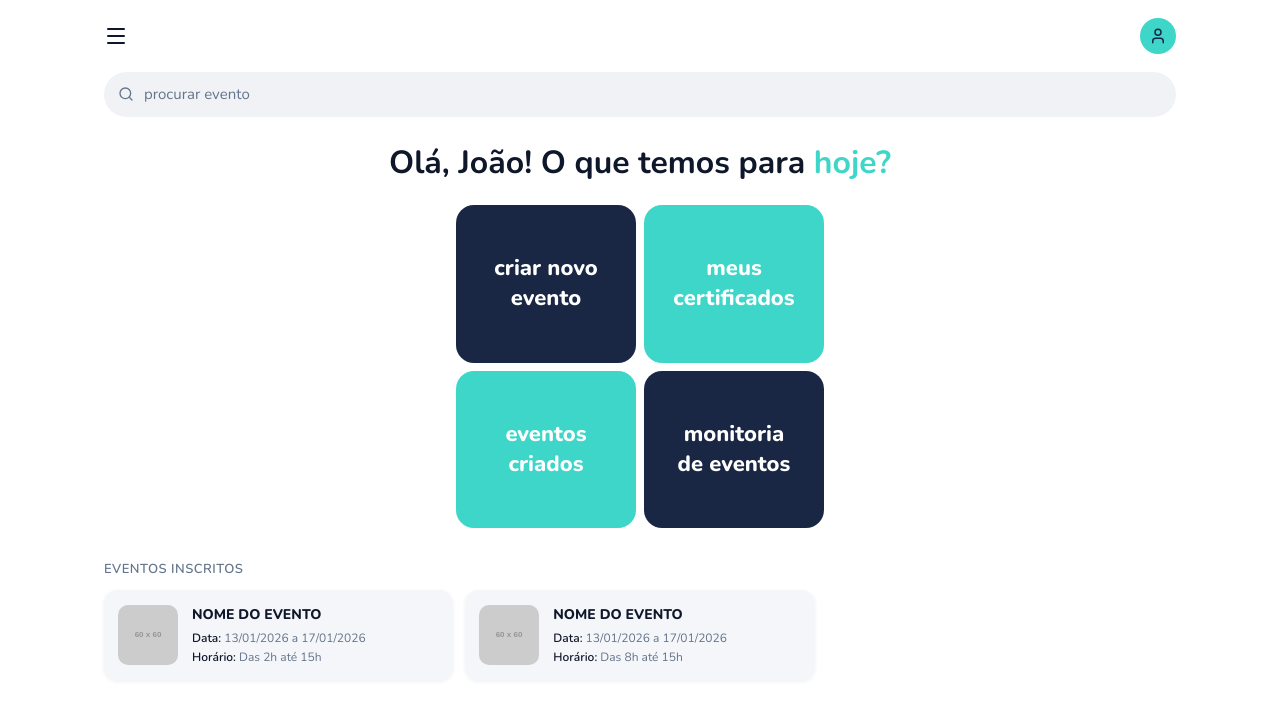
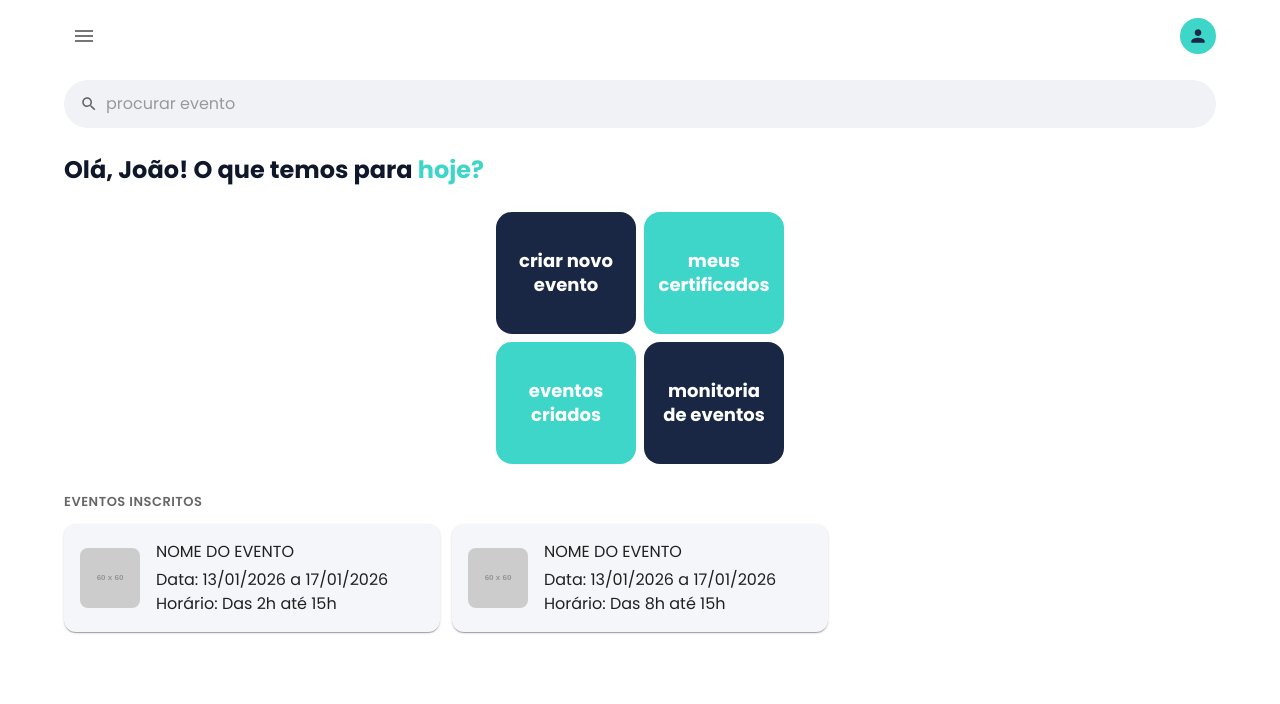
Before and after one commit to UCE020/UCE020-Front, a Next.js app: page / in a window 1280 px wide. Shown: the top 704 px of the page. Built offline with nearby package versions, Linux system fonts and the light colour scheme; what @mui/material-nextjs would draw is missing.

Commit message:
feat: repare bug libs

```diff
--- a/src/app/page.tsx
+++ b/src/app/page.tsx
@@ -2,17 +2,63 @@
 
 import { useState } from "react";
 import {
+  Box,
+  Typography,
+  InputBase,
+  IconButton,
+  Drawer,
+  List,
+  ListItem,
+  ListItemIcon,
+  ListItemText,
+  Grid,
+  Card,
+  CardContent,
+  Avatar,
+  Paper,
+} from "@mui/material";
+import { createTheme, ThemeProvider } from "@mui/material/styles";
+import {
   Search,
   Menu,
-  X,
+  Close,
   Home,
-  FileText,
-  ClipboardList,
-  PlusCircle,
-  CalendarDays,
-  Activity,
-  User,
-} from "lucide-react";
+  Description,
+  Assignment,
+  AddCircle,
+  CalendarMonth,
+  BarChart,
+  Person,
+} from "@mui/icons-material";
+
+// ── Tema ───────────────────────────────────────────────
+const theme = createTheme({
+  palette: {
+    primary:    { main: "#1a2744" },
+    secondary:  { main: "#3dd6c8" },
+    background: { default: "#ffffff", paper: "#f4f6f9" },
+  },
+  typography: {
+    fontFamily: "'Poppins', sans-serif", // ✅ Poppins global
+    h5: { fontWeight: 700 },
+  },
+  components: {
+    MuiDrawer: {
+      styleOverrides: {
+        paper: {
+          backgroundColor: "#1a2744 !important",
+          color: "#ffffff",
+          width: 280,
+        },
+      },
+    },
+    MuiInputBase: {
+      styleOverrides: {
+        root: { fontFamily: "'Poppins', sans-serif" },
+      },
+    },
+  },
+});
 
 interface Event {
   id: string;
@@ -42,339 +88,248 @@ const mockEvents: Event[] = [
   },
 ];
 
+const NAV_ITEMS = [
+  { icon: <Home />,          label: "Início"          },
+  { icon: <Description />,   label: "Certificados"    },
+  { icon: <Assignment />,    label: "Inscrições"      },
+  { icon: <AddCircle />,     label: "Criar evento"    },
+  { icon: <CalendarMonth />, label: "Eventos Criados" },
+  { icon: <BarChart />,      label: "Monitoria"       },
+];
+
+const QUICK_ACTIONS = [
+  { line1: "criar novo",  line2: "evento",       variant: "navy" },
+  { line1: "meus",        line2: "certificados", variant: "teal" },
+  { line1: "eventos",     line2: "criados",      variant: "teal" },
+  { line1: "monitoria",   line2: "de eventos",   variant: "navy" },
+] as const;
+
 function EventCard({ event }: { event: Event }) {
   return (
-    <div className="event-card">
-      <img src={event.imageUrl} alt={event.name} className="event-img" />
-      <div className="event-info">
-        <p className="event-name">{event.name}</p>
-        <p className="event-detail">
-          <span className="label">Data:</span> {event.startDate} a {event.endDate}
-        </p>
-        <p className="event-detail">
-          <span className="label">Horário:</span> {event.time}
-        </p>
-      </div>
-    </div>
+    <Card
+      elevation={1}
+      sx={{
+        display: "flex",
+        alignItems: "center",
+        gap: 2,
+        p: 2,
+        borderRadius: 3,
+        cursor: "pointer",
+        transition: "transform .15s, box-shadow .15s",
+        "&:hover": { transform: "translateY(-2px)", boxShadow: 4 },
+      }}
+    >
+      <Box
+        component="img"
+        src={event.imageUrl}
+        alt={event.name}
+        sx={{ width: 60, height: 60, borderRadius: 2, objectFit: "cover", flexShrink: 0 }}
+      />
+      <CardContent sx={{ p: "0 !important", flex: 1, minWidth: 0 }}>
+        <Typography fontWeight={700} fontSize={13} noWrap sx={{ mb: 0.5 }}>
+          {event.name}
+        </Typography>
+        <Typography fontSize={11} color="text.secondary" lineHeight={1.6}>
+          <Box component="span" fontWeight={600} color="text.primary">Data: </Box>
+          {event.startDate} a {event.endDate}
+        </Typography>
+        <Typography fontSize={11} color="text.secondary" lineHeight={1.6}>
+          <Box component="span" fontWeight={600} color="text.primary">Horário: </Box>
+          {event.time}
+        </Typography>
+      </CardContent>
+    </Card>
   );
 }
-
-const NAV_ITEMS = [
-  { icon: <Home size={18} />,        label: "Início"         },
-  { icon: <FileText size={18} />,    label: "Certificados"   },
-  { icon: <ClipboardList size={18}/>,label: "Inscrições"     },
-  { icon: <PlusCircle size={18} />,  label: "Criar evento"   },
-  { icon: <CalendarDays size={18}/>, label: "Eventos Criados"},
-  { icon: <Activity size={18} />,    label: "Monitoria"      },
-];
-
-const QUICK_ACTIONS: { line1: string; line2: string; color: "primary" | "secondary" }[] = [
-  { line1: "criar novo",   line2: "evento",       color: "primary"   },
-  { line1: "meus",         line2: "certificados", color: "secondary" },
-  { line1: "eventos",      line2: "criados",      color: "secondary" },
-  { line1: "monitoria", line2: "de eventos",      color: "primary"   },
-];
-
-const CSS = `
-  @import url('https://fonts.googleapis.com/css2?family=Nunito:wght@400;600;700;800&display=swap');
-
-  *, *::before, *::after { box-sizing: border-box; margin: 0; padding: 0; }
-
-  :root {
-    --navy:    #1a2744;
-    --teal:    #3dd6c8;
-    --bg:      #ffffff;
-    --card-bg: #f4f6f9;
-    --surface: #f0f2f5;
-    --text:    #0f172a;
-    --muted:   #64748b;
-    --radius:  14px;
-    --gutter:  16px;
-    --content: 1200px;
-    --btn-size: 140px;
-    --btn-gap:  8px;
-  }
-
-  body { font-family: 'Nunito', sans-serif; background: var(--bg); color: var(--text); }
-
-  /* Shell */
-  .shell { width: 100%; min-height: 100dvh; background: var(--bg); }
-
-  .inner {
-    width: 100%;
-    max-width: var(--content);
-    margin: 0 auto;
-    padding: 0 var(--gutter);
-  }
-
-  /* Header */
-  .header {
-    display: flex;
-    align-items: center;
-    justify-content: space-between;
-    padding: 18px var(--gutter) 10px;
-    max-width: var(--content);
-    margin: 0 auto;
-  }
-  .menu-btn {
-    background: none; border: none;
-    color: var(--text); cursor: pointer;
-    display: flex; align-items: center;
-  }
-  .avatar {
-    width: 36px; height: 36px;
-    border-radius: 50%;
-    background: var(--teal);
-    display: flex; align-items: center; justify-content: center;
-    color: var(--navy);
-  }
-
-  /* Search */
-  .search-wrap { position: relative; margin-top: 8px; }
-  .search-wrap svg {
-    position: absolute;
-    left: 14px; top: 50%;
-    transform: translateY(-50%);
-    color: var(--muted);
-    pointer-events: none;
-  }
-  .search-input {
-    width: 100%;
-    padding: 11px 14px 11px 40px;
-    border-radius: 50px;
-    border: none;
-    background: var(--surface);
-    color: var(--text);
-    font-family: inherit;
-    font-size: 14px;
-    outline: none;
-    transition: box-shadow .2s;
-  }
-  .search-input::placeholder { color: var(--muted); }
-  .search-input:focus { box-shadow: 0 0 0 2px var(--teal); }
-
-  /* Greeting */
-  .greeting {
-    padding: 24px 0 8px;
-    font-size: 30px;
-    font-weight: 700;
-    line-height: 1.4;
-    text-align: center;
-  }
-  .greeting span { color: var(--teal); }
-
-  /* Quick Actions */
-  .actions-grid {
-    display: grid;
-    grid-template-columns: repeat(2, var(--btn-size));
-    gap: var(--btn-gap);
-    padding: 12px 0;
-    justify-content: center;
-  }
-
-  .action-btn {
-    width: var(--btn-size);
-    height: calc(var(--btn-size) * 7 / 8);
-    display: flex;
-    flex-direction: column;
-    align-items: center;
-    justify-content: center;
-    border: none;
-    border-radius: 18px;
-    cursor: pointer;
-    font-family: 'Nunito', sans-serif;
-    font-size: 22px;
-    font-weight: 800;
-    line-height: 1.35;
-    text-align: center;
-    padding: 10px 8px;
-    transition: filter .15s, transform .15s;
-  }
-  .action-btn:hover { filter: brightness(0.93); transform: translateY(-1px); }
-  .action-btn.primary   { background: var(--navy); color: #ffffff; }
-  .action-btn.secondary { background: var(--teal); color: #ffffff; }
-
-  /* Events */
-  .section-title {
-    padding: 20px 0 10px;
-    font-size: 13px;
-    color: var(--muted);
-    font-weight: 600;
-    letter-spacing: .5px;
-    text-transform: uppercase;
-  }
-
-  .events-list {
-    display: grid;
-    grid-template-columns: 1fr;
-    gap: 12px;
-    padding-bottom: 40px;
-  }
-
-  .event-card {
-    background: var(--card-bg);
-    border-radius: var(--radius);
-    display: flex;
-    align-items: center;
-    gap: 14px;
-    padding: 14px;
-    box-shadow: 0 1px 4px rgba(0,0,0,0.06);
-    cursor: pointer;
-    transition: transform .15s, box-shadow .15s;
-  }
-  .event-card:hover { transform: translateY(-2px); box-shadow: 0 4px 12px rgba(0,0,0,0.10); }
-  .event-img { width: 60px; height: 60px; border-radius: 10px; object-fit: cover; flex-shrink: 0; }
-  .event-info { flex: 1; min-width: 0; }
-  .event-name {
-    font-size: 13px; font-weight: 800; margin-bottom: 4px;
-    white-space: nowrap; overflow: hidden; text-overflow: ellipsis;
-  }
-  .event-detail { font-size: 11px; color: var(--muted); line-height: 1.6; }
-  .label { color: var(--text); font-weight: 600; }
-
-  /* Overlay */
-  .overlay {
-    position: fixed; inset: 0;
-    background: rgba(0,0,0,.55);
-    z-index: 40; opacity: 0; pointer-events: none;
-    transition: opacity .25s;
-  }
-  .overlay.open { opacity: 1; pointer-events: all; }
-
-  /* Drawer */
-  .drawer {
-    position: fixed; top: 0; left: 0;
-    width: 280px; height: 100dvh;
-    background: var(--navy); z-index: 50;
-    transform: translateX(-100%);
-    transition: transform .28s cubic-bezier(.4,0,.2,1);
-    display: flex; flex-direction: column; padding: 0 0 32px;
-  }
-  .drawer.open { transform: translateX(0); }
-
-  .drawer-header {
-    display: flex; align-items: center; justify-content: space-between;
-    padding: 20px 20px 16px;
-    border-bottom: 1px solid rgba(255,255,255,.07);
-  }
-  .drawer-logo { font-size: 17px; font-weight: 800; color: var(--teal); letter-spacing: -.5px; }
-  .close-btn {
-    background: none; border: none;
-    color: rgba(255,255,255,0.5); cursor: pointer;
-    display: flex; align-items: center;
-  }
-
-  .nav-list { list-style: none; padding: 12px 0; flex: 1; }
-  .nav-item {
-    display: flex; align-items: center; gap: 14px;
-    padding: 14px 22px;
-    font-size: 14px; font-weight: 600; color: #f0f4ff;
-    cursor: pointer;
-    border-radius: 0 50px 50px 0; margin-right: 16px;
-    transition: background .15s, color .15s;
-  }
-  .nav-item:hover  { background: rgba(61,214,200,.12); color: var(--teal); }
-  .nav-item.active { background: rgba(61,214,200,.18); color: var(--teal); }
-  .nav-item svg { flex-shrink: 0; }
-
-  /* Breakpoints */
-  @media (min-width: 768px) {
-    :root { --gutter: 32px; --btn-size: 160px; }
-    .greeting { font-size: 28px; }
-    .search-input { font-size: 15px; }
-    .events-list { grid-template-columns: repeat(2, 1fr); }
-    .event-name { font-size: 14px; }
-    .event-detail { font-size: 12px; }
-  }
-
-  @media (min-width: 1024px) {
-    :root { --gutter: 48px; --btn-size: 180px; }
-    .greeting { font-size: 32px; }
-    .events-list { grid-template-columns: repeat(3, 1fr); }
-  }
-
-  @media (min-width: 1280px) {
-    :root { --gutter: 64px; }
-  }
-`;
 
 export default function HomePage() {
   const [drawerOpen, setDrawerOpen] = useState(false);
   const [search, setSearch] = useState("");
 
+  const userName = "João"; // 👈 substitua pela sua fonte de dados
+
+  const filtered = mockEvents.filter(
+    (e) => search === "" || e.name.toLowerCase().includes(search.toLowerCase())
+  );
+
   return (
-    <>
-      <style>{CSS}</style>
+    <ThemeProvider theme={theme}>
+      {/* ✅ Apenas Poppins, todos os pesos necessários */}
+      <style>{`
+        @import url('https://fonts.googleapis.com/css2?family=Poppins:wght@400;500;600;700;800&display=swap');
+        * { font-family: 'Poppins', sans-serif; }
+      `}</style>
 
-      <div className="shell">
-        <div className={`overlay${drawerOpen ? " open" : ""}`} onClick={() => setDrawerOpen(false)} />
+      <Box sx={{ minHeight: "100dvh", bgcolor: "background.default" }}>
 
-        <nav className={`drawer${drawerOpen ? " open" : ""}`}>
-          <div className="drawer-header">
-            <span className="drawer-logo">Kauan</span>
-            <button className="close-btn" onClick={() => setDrawerOpen(false)}>
-              <X size={20} />
-            </button>
-          </div>
-          <ul className="nav-list">
+        {/* Drawer */}
+        <Drawer open={drawerOpen} onClose={() => setDrawerOpen(false)}>
+          <Box
+            sx={{
+              display: "flex",
+              alignItems: "center",
+              justifyContent: "space-between",
+              px: 2.5,
+              py: 2.5,
+              borderBottom: "1px solid rgba(255,255,255,.07)",
+            }}
+          >
+            <Typography fontWeight={800} fontSize={17} sx={{ color: "#3dd6c8", letterSpacing: "-.5px" }}>
+              Kauan
+            </Typography>
+            <IconButton onClick={() => setDrawerOpen(false)} sx={{ color: "rgba(255,255,255,0.5)" }}>
+              <Close />
+            </IconButton>
+          </Box>
+
+          <List sx={{ pt: 1.5 }}>
             {NAV_ITEMS.map((item, i) => (
-              <li
+              <ListItem
                 key={item.label}
-                className={`nav-item${i === 0 ? " active" : ""}`}
                 onClick={() => setDrawerOpen(false)}
+                sx={{
+                  borderRadius: "0 50px 50px 0",
+                  mr: 2,
+                  cursor: "pointer",
+                  bgcolor: i === 0 ? "rgba(61,214,200,.18)" : "transparent",
+                  color: i === 0 ? "#3dd6c8" : "rgba(255,255,255,0.85)",
+                  "&:hover": { bgcolor: "rgba(61,214,200,.12)", color: "#3dd6c8" },
+                }}
               >
-                {item.icon}
-                {item.label}
-              </li>
+                <ListItemIcon sx={{ color: "inherit", minWidth: 36 }}>{item.icon}</ListItemIcon>
+                <ListItemText
+                  primary={item.label}
+                  primaryTypographyProps={{ fontWeight: 600, fontSize: 14 }}
+                />
+              </ListItem>
             ))}
-          </ul>
-        </nav>
+          </List>
+        </Drawer>
 
-        <header className="header">
-          <button className="menu-btn" onClick={() => setDrawerOpen(true)}>
-            <Menu size={24} />
-          </button>
-          <div className="avatar">
-            <User size={18} />
-          </div>
-        </header>
+        {/* Header */}
+        <Box
+          sx={{
+            display: "flex",
+            alignItems: "center",
+            justifyContent: "space-between",
+            px: 3,
+            py: 2,
+            maxWidth: 1200,
+            mx: "auto",
+          }}
+        >
+          <IconButton onClick={() => setDrawerOpen(true)}>
+            <Menu />
+          </IconButton>
+          <Avatar sx={{ bgcolor: "#3dd6c8", color: "#1a2744", width: 36, height: 36 }}>
+            <Person fontSize="small" />
+          </Avatar>
+        </Box>
 
-        <div className="inner">
-          <div className="search-wrap">
-            <Search size={16} />
-            <input
-              className="search-input"
-              type="text"
+        {/* Conteúdo */}
+        <Box sx={{ maxWidth: 1200, mx: "auto", px: 3 }}>
+
+          {/* Search */}
+          <Paper
+            elevation={0}
+            sx={{
+              display: "flex",
+              alignItems: "center",
+              gap: 1,
+              px: 2,
+              py: 1,
+              borderRadius: 50,
+              bgcolor: "#f0f2f5",
+              mt: 1,
+            }}
+          >
+            <Search sx={{ color: "text.secondary", fontSize: 18 }} />
+            <InputBase
               placeholder="procurar evento"
               value={search}
               onChange={(e) => setSearch(e.target.value)}
+              fullWidth
             />
-          </div>
+          </Paper>
 
-          <h1 className="greeting">
-            Olá, João! O que temos para <span>hoje?</span>
-          </h1>
+          {/* Saudação */}
+          <Typography
+            variant="h5"
+            textAlign="center"
+            sx={{ py: 3, fontWeight: 700, lineHeight: 1.5 }}
+          >
+            Olá, {userName}! O que temos para{" "}
+            <Box component="span" sx={{ color: "#3dd6c8" }}>
+              hoje?
+            </Box>
+          </Typography>
 
-          <div className="actions-grid">
+          {/* Ações rápidas */}
+          <Box
+            sx={{
+              display: "grid",
+              gridTemplateColumns: "repeat(2, 140px)",
+              gap: 1,
+              justifyContent: "center",
+              mb: 1,
+            }}
+          >
             {QUICK_ACTIONS.map((action) => (
-              <button key={action.line2} className={`action-btn ${action.color}`}>
+              <Box
+                key={action.line2}
+                component="button"
+                sx={{
+                  width: 140,
+                  height: 122,
+                  display: "flex",
+                  flexDirection: "column",
+                  alignItems: "center",
+                  justifyContent: "center",
+                  border: "none",
+                  borderRadius: 4,
+                  cursor: "pointer",
+                  bgcolor: action.variant === "navy" ? "#1a2744" : "#3dd6c8",
+                  color: "#fff",
+                  fontSize: 18,
+                  fontWeight: 700,
+                  lineHeight: 1.35,
+                  textAlign: "center",
+                  p: "10px 8px",
+                  transition: "filter .15s, transform .15s",
+                  "&:hover": { filter: "brightness(0.9)", transform: "translateY(-1px)" },
+                }}
+              >
                 {action.line1}<br />{action.line2}
-              </button>
+              </Box>
             ))}
-          </div>
+          </Box>
 
-          <p className="section-title">Eventos inscritos</p>
-          <div className="events-list">
-            {mockEvents
-              .filter((e) =>
-                search === "" || e.name.toLowerCase().includes(search.toLowerCase())
-              )
-              .map((event) => (
-                <EventCard key={event.id} event={event} />
-              ))}
-          </div>
-        </div>
-      </div>
-    </>
+          {/* Título seção */}
+          <Typography
+            sx={{
+              pt: 2.5,
+              pb: 1.5,
+              fontSize: 13,
+              color: "text.secondary",
+              fontWeight: 600,
+              letterSpacing: ".5px",
+              textTransform: "uppercase",
+            }}
+          >
+            Eventos inscritos
+          </Typography>
+
+          {/* Lista de eventos */}
+          <Grid container spacing={1.5} sx={{ pb: 5 }}>
+            {filtered.map((event) => (
+              <Grid key={event.id} size={{ xs: 12, sm: 6, lg: 4 }}>
+                <EventCard event={event} />
+              </Grid>
+            ))}
+          </Grid>
+
+        </Box>
+      </Box>
+    </ThemeProvider>
   );
 }
```
